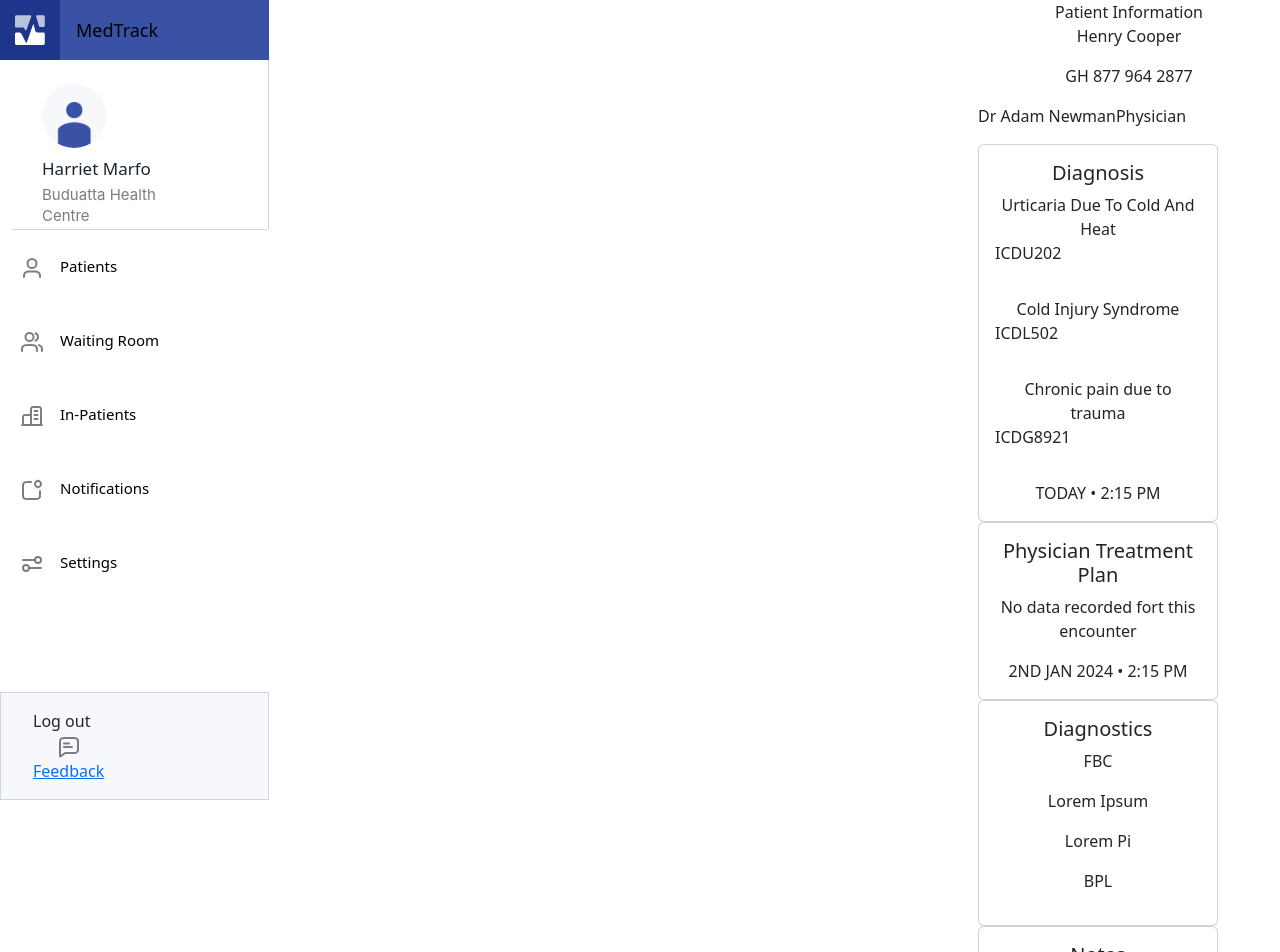
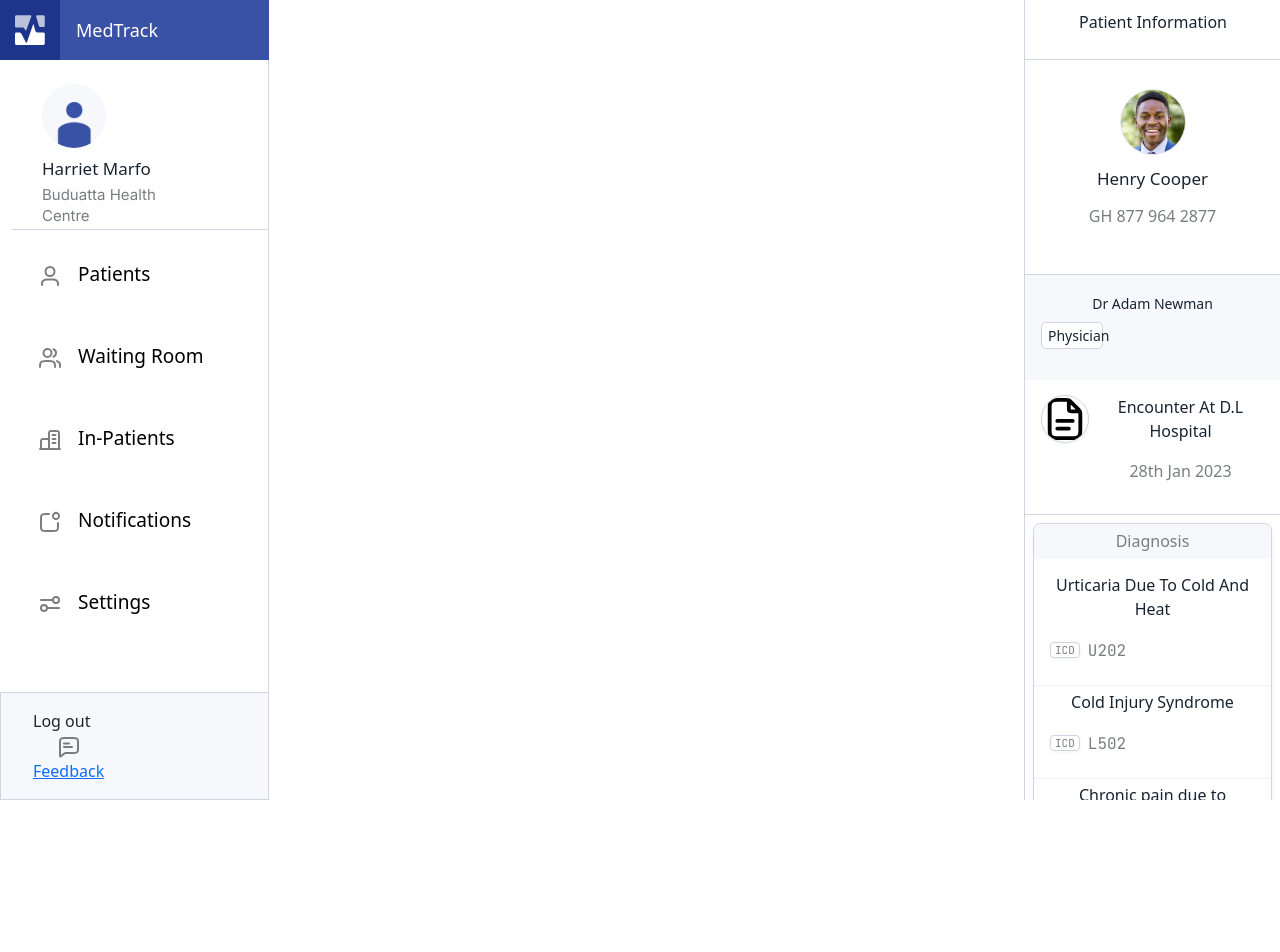
Before and after one commit to mihrab34/medtrack-takehome-task, a React (Create React App) app in the folder my-app/: page / in a window 1280 px wide. Shown: the top 952 px of the page. After the commit the page ends 800 px from the top, so only its background shows below. Built offline with nearby package versions, Linux system fonts and the light colour scheme.

Commit message:
Added patient information details and styles

```diff
--- a/my-app/src/Components/PatientInformation.js
+++ b/my-app/src/Components/PatientInformation.js
@@ -1,99 +1,139 @@
 import React from 'react'
 import Card from 'react-bootstrap/Card';
 import '../styles/patientinformation.css';
+import { Link } from 'react-router-dom';
 
 const PatientInformation = () => {
     return (
-        <div>
-            <div>Patient Information</div>
-            <div>
-                <div>
-                    <p>Henry Cooper</p>
-                    <p>
-                        GH 877 964 2877</p>
+        <div className='sidebar'>
+            <div className='side-title d-flex justify-content-center align-items-center'>
+                <p className='side-label'>Patient Information</p>
             </div>
-                <div className='d-flex'>
-                    <p>Dr Adam Newman</p>
-                    <p>Physician</p>
+            <div className='w-100'>
+                <div className='patient-side-profile w-100 flex-column align-items-center justify-content-start'>
+                    <img
+                        src='images/MedTrack_User_Male_03.jpeg'
+                        alt='male user avatar'
+                        className='patient-avatar' />
+
+                    <p className='patient-name'>Henry Cooper</p>
+                    <p className='patient-id'> GH 877 964 2877</p>
                 </div>
-                <div></div>
-                <Card style={{ width: '15rem' }}>
+                <div className='side-visit-record'>
+                    <div className='side-physician-block'>
+                        <p className='side-physician'>Dr Adam Newman</p>
+                        <p className='side-physician-label'>Physician</p>
+                    </div>
+                    <Link href='#' className='d-flex justify-content-start align-items-start encounter-block side'>
+                        <img src='images/file-05.svg' alt='file' className='encounter-icon' />
+                        <div className='detail-block'>
+                            <p className='detail-name'>Encounter At D.L Hospital</p>
+                            <p className='detail-date'>28th Jan 2023</p>
+                        </div>
+                    </Link>
+                </div>
+
+                <div className='sidebar-scroll-track'>
+                    <Card className='w-100'>
                         <Card.Body>
                             <Card.Title>Diagnosis</Card.Title>
                             <Card.Text>
-                            Urticaria Due To Cold And<br /> Heat
-                            <div className='d-flex'>
-                                <p>ICD</p>
-                                <p>U202</p>
+                                <div className='sidebar-diagnosis-item'>
+                                    <p className='diagnosis-title'>Urticaria Due To Cold And<br /> Heat</p>
+                                    <div className='d-flex align-items-center sidebar-icd-block'>
+                                        <p className='diagnosis-icd'>ICD</p>
+                                        <p className='diagnosis-num'>U202</p>
+                                    </div>
+                                </div>
+                                <div className='sidebar-diagnosis-item'>
+                                   <p className='diagnosis-title'> Cold Injury Syndrome</p>
+                                    <div className='d-flex  align-items-center sidebar-icd-block'>
+                                        <p className='diagnosis-icd'>ICD</p>
+                                        <p className='diagnosis-num'>L502</p>
+                                    </div>
+                                </div>
+                                <div className='sidebar-diagnosis-item'>
+                                    <p className='diagnosis-title'>Chronic pain due to trauma</p>
+                                    <div className='d-flex  align-items-center sidebar-icd-block'>
+                                        <p className='diagnosis-icd'>ICD</p>
+                                        <p className='diagnosis-num'>G8921</p>
+                                    </div>
+                                </div>
+                                <div className='sidebar-time-stamp card-title'>
+                                    TODAY • 2:15 PM
                                 </div>
                             </Card.Text>
-                        <Card.Text>
-                            Cold Injury Syndrome
-                            <div className='d-flex'>
-                                <p>ICD</p>
-                                <p>L502</p>
-                            </div>
-                        </Card.Text>
-                        <Card.Text>
-                            Chronic pain due to trauma
-                            <div className='d-flex'>
-                                <p>ICD</p>
-                                <p>G8921</p>
-                            </div>
-                        </Card.Text>
-                        <div>
-                        TODAY • 2:15 PM
-                        </div>
                         </Card.Body>
                     </Card>
 
-                <Card style={{ width: '15rem' }}>
+                    <Card className='w-100'>
                         <Card.Body>
                             <Card.Title>Physician Treatment Plan</Card.Title>
                             <Card.Text>
-                            No data recorded fort this encounter
-                        </Card.Text>
-
-                        <div>
+                                <div className='sidebar-diagnosis-item padding'>
+                                    <div className='empty-state'>
+                                    No data recorded for this encounter
+                                    </div>
+                                </div>
+                                <div className='sidebar-time-stamp card-title'>
                                     2ND JAN 2024 • 2:15 PM
                                 </div>
+                            </Card.Text>
                         </Card.Body>
                     </Card>
 
-                <Card style={{ width: '15rem' }}>
+                    <Card className='w-100'>
                         <Card.Body>
                             <Card.Title>Diagnostics</Card.Title>
                             <Card.Text>
+                                <div className='sidebar-diagnosis-item padding diagnostics'>
+                                <p className='diagnostics-added'>FBC</p>
+                                <p className='diagnostics-added'>Lorem Ipsum</p>
+                                <p className='diagnostics-added'>Lorem Pi</p>
+                                <p className='diagnostics-added'>BPL</p>
+                                </div>
+                            </Card.Text>
+                        </Card.Body>
+                        <Card.Body>
+                            <Card.Title>Reports</Card.Title>
+                            <Card.Text>
+                            <div className='sidebar-diagnosis-item padding'>
                                 <p>FBC</p>
                                 <p>Lorem Ipsum</p>
                                 <p>Lorem Pi</p>
                                 <p>BPL</p>
+                                </div>
                             </Card.Text>
                         </Card.Body>
                     </Card>
 
-                <Card style={{ width: '15rem' }}>
+                    <Card className='w-100'>
                         <Card.Body>
                             <Card.Title>Notes</Card.Title>
                             <Card.Text>
+                                <div className='sidebar-diagnosis-item padding'>
+                                    <div className='empty-state'>
                                     Define empty state status and needed action if required
+                                    </div>
+                                </div>
                             </Card.Text>
                         </Card.Body>
                     </Card>
 
-                <Card style={{ width: '15rem' }}>
+                    <Card className='w-100'>
                         <Card.Body>
                             <Card.Title>Notes</Card.Title>
                             <Card.Text>
+                                <div className='sidebar-diagnosis-item padding'>
                                 Ut enim ad minim veniam, quis nostrud exercitation ullamco laboris nisi ut aliquip ex ea commodo consequat.
-                        </Card.Text>
-
-                        <div>
+                                </div>
+                                <div className='sidebar-time-stamp card-title'>
                                     2ND JAN 2024 • 1:30 PM
                                 </div>
+                            </Card.Text>
                         </Card.Body>
                     </Card>
-
+                </div>
             </div>
         </div>
     )
--- a/my-app/src/index.css
+++ b/my-app/src/index.css
@@ -1,3 +1,22 @@
+@import url('https://fonts.googleapis.com/css2?family=Inter:wght@100..900&family=JetBrains+Mono:ital,wght@0,100..800;1,100..800&display=swap');
+
+:root {
+	--secondary-font: #7a7d7f;
+	--primary-font: #182430;
+	--stroke: #d0d5e2;
+	--white: white;
+	--bkg: #f6f8fb;
+	--primary-blue: #3952a6;
+	--indian-red: #e45151;
+	--black: black;
+	--input-highlight: #00b066;
+	--list-stroke: #f1f3f7;
+	--system-bkg: #f6f8fb;
+	--status--blue: #375dfb;
+	--status--yellow: #af5800;
+	--status--green: #176448;
+  }
+
 html, body, div, span, applet, object, iframe,
 h1, h2, h3, h4, h5, h6, p, blockquote, pre,
 a, abbr, acronym, address, big, cite, code,
@@ -27,7 +46,7 @@ body {
 	line-height: 1;
 	box-sizing: border-box;
 	overflow: hidden;
-	/* scrollbar-width: none; */
+	font-family: "Inter", sans-serif;
 }
 ol, ul {
 	list-style: none;
--- a/my-app/src/styles/patientinformation.css
+++ b/my-app/src/styles/patientinformation.css
@@ -0,0 +1,246 @@
+.sidebar{
+    z-index: 2000;
+    width: 20%;
+    height: 100%;
+    border-left: 1px solid var(--stroke);
+    background-color: var(--white);
+    padding-top: 60px;
+    position: fixed;
+    top: 0%;
+    bottom: 0%;
+    left: auto;
+    right: 0%;
+    overflow: auto;
+    scrollbar-width: none;
+    -ms-overflow-style: none;  /* IE and Edge */
+}
+
+.side-title {
+    z-index: 1000;
+    width: 20%;
+    height: 60px;
+    background-color: var(--white);
+    border-bottom: 1px solid var(--stroke);
+    text-align: center;
+    /* padding: 16px 32px; */
+    position: fixed;
+    top: 0;
+}
+
+.side-label {
+    z-index: 1000;
+    color: var(--primary-font);
+    font-weight: 500;
+    position: relative;
+}
+
+.patient-side-profile {
+    border-bottom: 1px solid var(--stroke);
+    color: var(--black);
+    text-align: center;
+    background-color: var(--white);
+    padding: 30px 16px;
+}
+
+.patient-avatar {
+    width: 64px;
+    height: 64px;
+    background-color: var(--bkg);
+    border-radius: 50%;
+    margin-bottom: 16px;
+    box-shadow: 0 0 0 1px rgba(24, 36, 48, .1);
+}
+
+.patient-name {
+    color: var(--primary-font);
+    text-transform: capitalize;
+    font-size: 17px;
+    font-weight: 500;
+    line-height: 18px;
+}
+
+.patient-id {
+    color: var(--secondary-font);
+    margin-top: 8px;
+}
+
+.side-visit-record {
+    border-bottom: 1px solid var(--stroke);
+    background-color: var(--white);
+}
+
+.side-physician-block {
+    background-color: var(--bkg);
+    padding: 15px 16px;
+}
+
+.side-physician {
+    color: var(--primary-font);
+    margin-top: 4px;
+    margin-bottom: 8px;
+    font-size: 14px;
+    font-weight: 500;
+    line-height: 20px;
+}
+
+.side-physician-label {
+    border: 1px solid var(--stroke);
+    background-color: var(--white);
+    color: var(--primary-font);
+    border-radius: 5px;
+    padding: 2px 6px;
+    font-size: 14px;
+    width: 28%;
+    text-align: center;
+}
+
+.encounter-block.side {
+    border-bottom-style: none;
+    padding: 15px 16px;
+}
+.encounter-block {
+    border-bottom: 1px solid var(--list-stroke);
+    background-color: #fff;
+    padding: 16px 24px;
+    text-decoration: none;
+    transition: all .15s;
+}
+
+.encounter-icon {
+    width: 48px;
+    height: 48px;
+    border: 1px solid var(--stroke);
+    background-color: var(--white);
+    border-radius: 50%;
+    margin-right: 16px;
+    box-shadow: 0 1px 4px rgba(0, 0, 0, .05);
+}
+
+.detail-block {
+    /* flex: 1; */
+    margin-right: 8px;
+}
+
+.detail-name {
+    color: var(--primary-font);
+    text-transform: capitalize;
+    font-weight: 500;
+}
+
+.detail-date {
+    color: var(--secondary-font);
+    margin-top: 8px;
+}
+
+.sidebar-scroll-track {
+    height: 100%;
+    padding: 8px 8px 32px;
+}
+
+.card {
+    border: 1px solid var(--stroke);
+    border-radius: 8px;
+    margin-bottom: 8px;
+    margin-left: auto;
+    margin-right: auto;
+    transition: border .2s;
+    overflow: hidden;
+    box-shadow: 0 1px 4px rgba(0, 0, 0, .05);
+}
+
+.card-body {
+    padding: 0;
+}
+
+.card-title {
+    background-color: var(--system-bkg);
+    color: var(--secondary-font);
+    text-transform: capitalize;
+    padding: 8px 16px;
+    font-size: 16px;
+    font-weight: 400;
+}
+
+.card-text {
+    padding-top: 2px;
+    padding-bottom: 4px;
+    width: 100%;
+    background-color: var(--white);
+    color: var(--primary-font);
+    flex-wrap: wrap;
+}
+
+.sidebar-diagnosis-item {
+    border-bottom: 1px solid var(--list-stroke);
+    justify-content: space-between;
+    padding: 4px 16px 6px;
+    font-size: 16px;
+}
+
+.diagnosis-title {
+    color: var(--primary-font);
+}
+
+.sidebar-icd-block {
+    color: #7a7d7f;
+    font-family: "JetBrains Mono", monospace;
+    font-weight: 400;
+}
+
+.diagnosis-icd {
+    color: #7a7d7f;
+    background-color: #fff;
+    border: 1px solid #d0d5e2;
+    border-radius: 4px;
+    margin-right: 8px;
+    padding-left: 4px;
+    padding-right: 4px;
+    font-size: 11px;
+    line-height: 14px;
+    box-shadow: 0 1px 4px rgba(0, 0, 0, .05);
+}
+
+.diagnosis-num {
+    margin-top: 2px;
+}
+
+.sidebar-time-stamp.card-title {
+    margin-top: -10px;
+    margin-bottom: 0px;
+}
+
+.padding{
+    padding: 16px;
+}
+
+.empty-state {
+    width: 100%;
+    border: 1px dashed var(--stroke);
+    background-color: var(--white);
+    color: var(--secondary-font);
+    text-align: center;
+    border-radius: 8px;
+    padding: 24px 16px;
+    font-size: 14px;
+    text-wrap: wrap;
+}
+
+.diagnostics {
+    display: flex;
+    flex-wrap: wrap;
+    justify-content:flex-start;
+    align-items: center;
+    gap: 5px;
+}
+
+.diagnostics-added {
+    border: 1px solid var(--stroke);
+    color: var(--primary-font);
+    background-color: #fff;
+    border-radius: 6px;
+    margin-top: 4px;
+    margin-bottom: 4px;
+    margin-right: 8px;
+    padding: 4px 12px;
+    box-shadow: 0 1px 4px rgba(0, 0, 0, .05);
+}
--- a/my-app/src/styles/sidenavbar.css
+++ b/my-app/src/styles/sidenavbar.css
@@ -2,8 +2,8 @@
     z-index: 2000;
     width: 21%;
     height: 100%;
-    border-right: 1px solid #d0d5e2;
-    background-color: #fff;
+    border-right: 1px solid var(--stroke);
+    background-color: var(--white);
     position: fixed;
     left: 0%;
     top: 0%;
@@ -13,7 +13,7 @@
 .brand-block {
     width: 21%;
     height: 60px;
-    color: #fff;
+    color: var(--white);
     text-align: center;
     background-color: #3952a6;
     font-size: 18px;
@@ -36,11 +36,15 @@
     display: inline-block;
 }
 
+.brand-block:hover{
+    color: var(--white);
+}
+
 .nav-user-profile {
     width: 19.9%;
     height: 170px;
-    border-bottom: 1px solid #d0d5e2;
-    background-color: #fff;
+    border-bottom: 1px solid var(--stroke);
+    background-color: var(--white);
     text-align: left;
     padding: 24px 30px;
     top: 60px;
@@ -57,24 +61,23 @@
 }
 
 .username {
-    color: #182430;
+    color: var(--primary-font);
     margin-bottom: 2px;
     font-size: 17px;
     font-weight: 500;
 }
 
 .facility-name {
-    color: #7a7d7f;
+    color: var(--secondary-font);
     font-family: Inter, sans-serif;
     font-size: 15px;
     line-height: 21px;
 }
 
-
 .navbar-content-wrapper {
-    height: 70%;
-    width: 100%;
-    background-color: #fff;
+    height: 75%;
+    width: 80%;
+    background-color: var(--white);
     position: absolute;
     top: 230px;
 }
@@ -82,22 +85,29 @@
 .navbar-menu-wrapper {
     width: 100%;
     height: 100%;
-    background-color: #fff;
+    background-color: var(--white);
     padding-bottom: 200px;
+    padding-left: 18px;
     position: relative;
     overflow: auto;
     scrollbar-width: none;
+    scroll-behavior:smooth;
     -ms-overflow-style: none;  /* IE and Edge */
 }
 
 .nav-link {
     width: 100%;
     max-width: 100%;
-    color: #000;
+    background-color: var(--white);
+    color: var(--black);
     padding: 24px 32px;
-    margin-top: 2px;
-    font-size: 15px;
+    margin-top: 10px;
+    font-size: 19px;
     line-height: 21px;
+}
+
+.nav-link:hover {
+    background-color: var(--bkg);
 }
 
 .nav-link img {
@@ -109,8 +119,8 @@
 
 .navbar-menu-base {
     width: 21%;
-    border: 1px solid #d0d5e2;
-    background-color: #f6f8fb;
+    border: 1px solid var(--stroke);
+    background-color: var(--bkg);
     box-shadow: none;
     margin-top: 16px;
     padding: 16px 24px 16px 32px;
```
Also changed, not shown: my-app/src/Components/CarePlan.js (added, +10 -0 lines), my-app/src/Components/CarePlanList.js (added, +9 -0 lines). Lines whose indentation alone changed are shown as unchanged.
